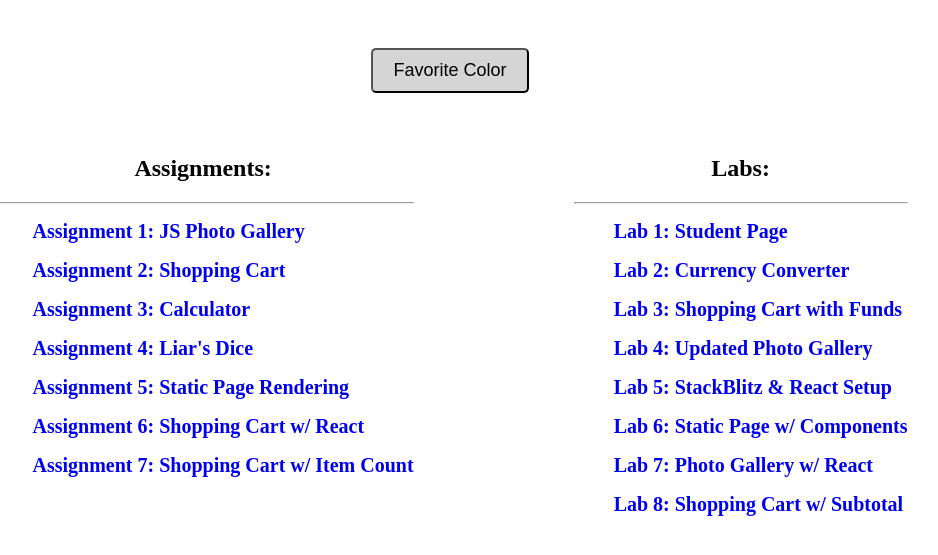
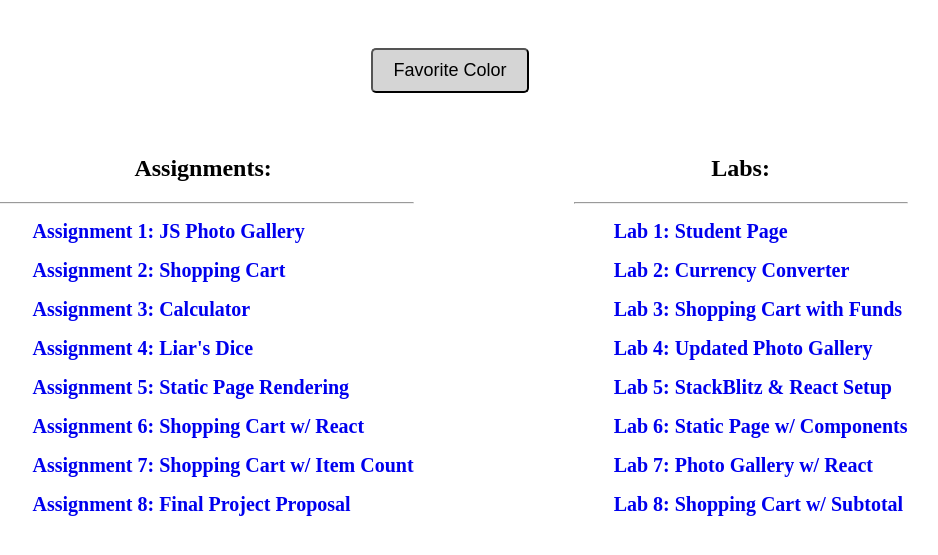
Before and after one commit to uscwebdev/itp301-submissions-jacque1, a plain HTML site: page index.html in a window 1280 px wide. Shown: the part 105-660 px from the top of the page, without its empty margins (190-1128 px from the left). Drawn offline with Linux system fonts and the light colour scheme.

Commit message:
Update index.html

```diff
--- a/index.html
+++ b/index.html
@@ -68,7 +68,7 @@
                     <ul><a href="https://stackblitz.com/edit/react-yxfftj?file=src%2Findex.js">Assignment 5: Static Page Rendering</a></ul>
                     <ul><a href="https://stackblitz.com/edit/react-vrkkez?file=src%2Findex.js">Assignment 6: Shopping Cart w/ React</a></ul>
                     <ul><a href="https://stackblitz.com/edit/react-pnwdm6?file=src%2FProductList.js">Assignment 7: Shopping Cart w/ Item Count</a></ul>
-
+                    <ul><a href="assignment_08/project summary.html">Assignment 8: Final Project Proposal</a></ul>
 
                 </div>
                 <div id="section2_right">
```
